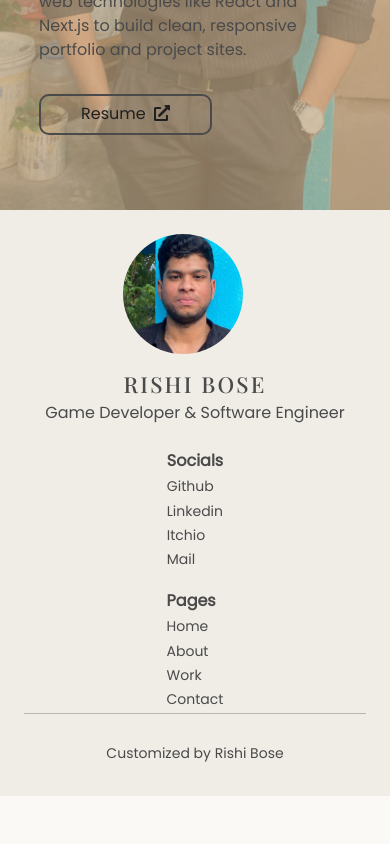
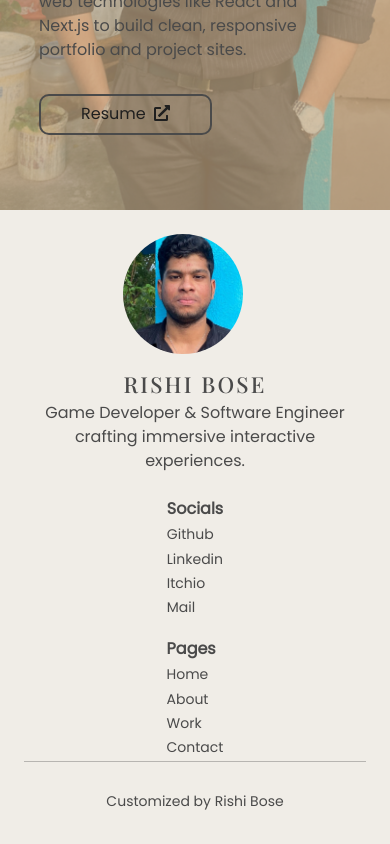
Before and after one commit to RishiBose04/RishiBose-Portfolio, a Next.js app: page / in a window 390 px wide. Shown: the part 5470-6314 px from the top of the page. Before the commit the page ends 6266 px from the top, so only its background shows below. Built offline with nearby package versions, Linux system fonts and the light colour scheme.

Commit message:
Revert "footer update2"
This reverts commit c216c747c407395e0efb5dbe0668c0de86adfe0b.

```diff
--- a/Components/Footer.js
+++ b/Components/Footer.js
@@ -26,7 +26,7 @@ const Footer = ({ currentTheme }) => {
     </div>
   </Link>
   <p className={styles.footerTagline}>
-    Game Developer & Software Engineer
+    Game Developer & Software Engineer crafting immersive interactive experiences.
   </p>
 </div>
 
--- a/styles/NavbarFooter.module.css
+++ b/styles/NavbarFooter.module.css
@@ -79,10 +79,6 @@
   text-align: center;
   font-size: 16px;
   margin-top: 2rem;
-
-}
-.footerTagline{
-  padding-left: 3rem;
 }
 
 .footertable {
@@ -122,9 +118,6 @@
     font-size: 22px;
     letter-spacing: 0.1em;
   }
-    .footerTagline {
-      padding-left: 0;
-    }
 
   .footermain {
     text-align: left;
```
